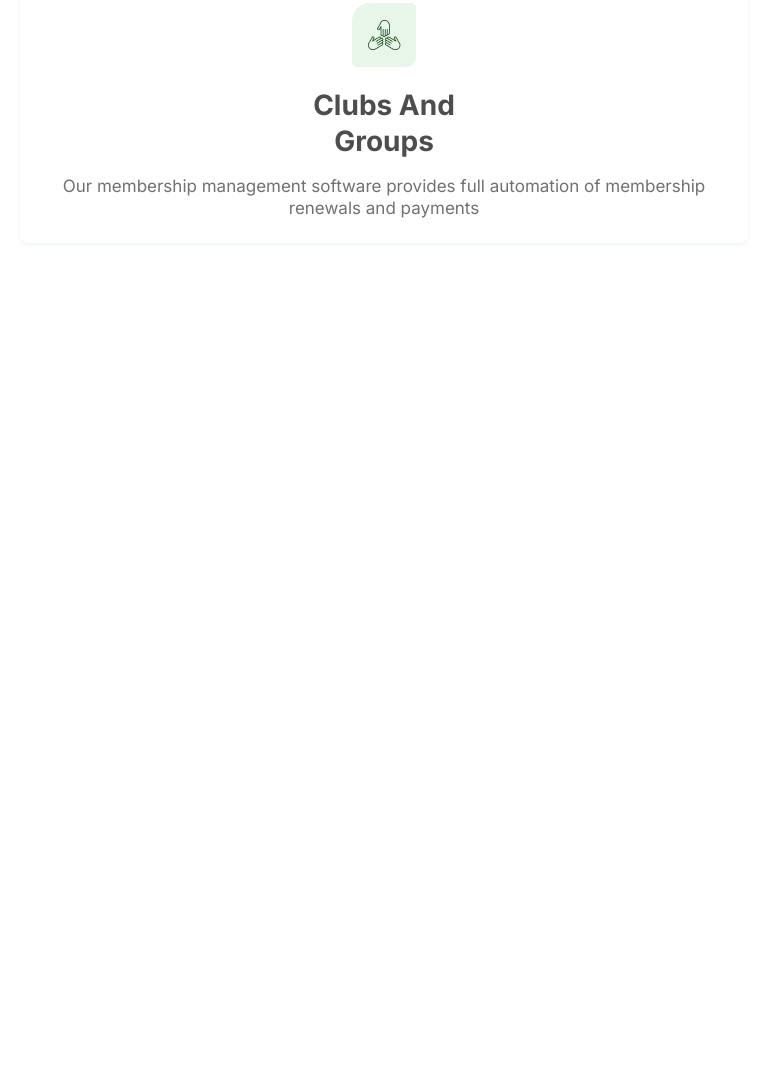
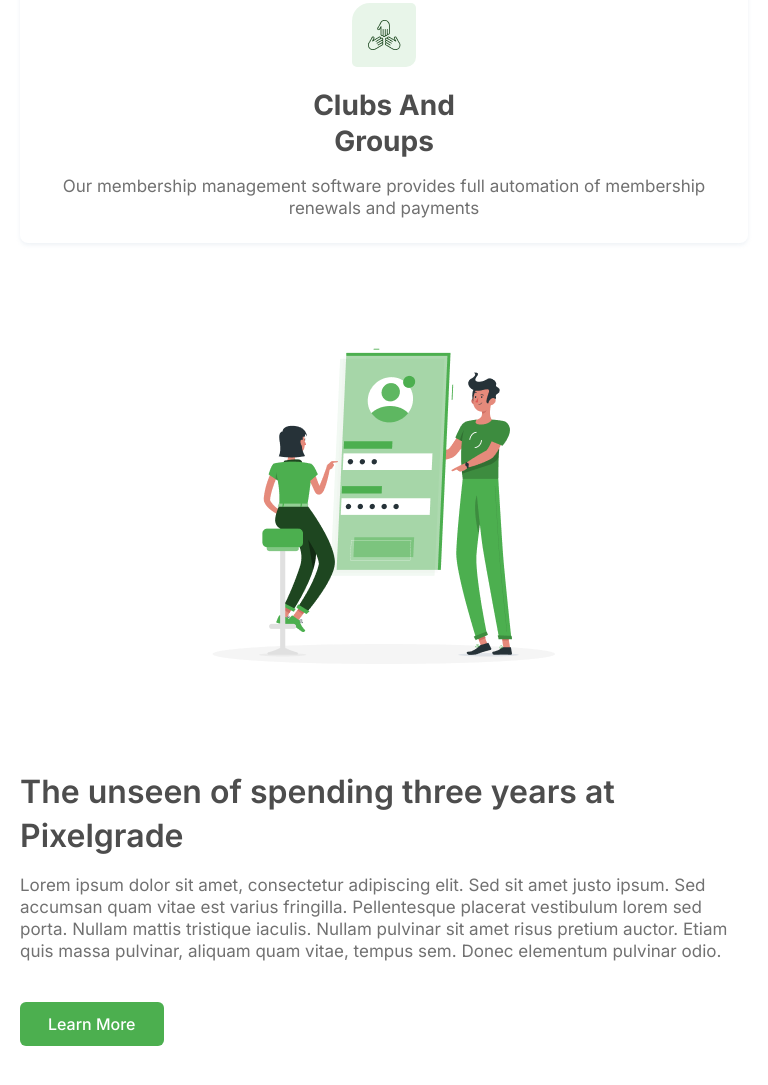
Before and after one commit to faisal-hdev/nexcent-2024, a plain HTML site: page index.html in a window 768 px wide. Shown: the part 2102-3187 px from the top of the page. Before the commit the page ends 2405 px from the top, so only its background shows below. Drawn offline with Linux system fonts and the light colour scheme.

Commit message:
Added Unseen section created and responsive for tow device

```diff
--- a/css-file/style.css
+++ b/css-file/style.css
@@ -184,16 +184,39 @@ header {
   margin: 16px 0;
 }
 
+.unseen-container {
+  gap: 50px;
+  display: flex;
+  padding: 50px 0;
+  align-items: center;
+  justify-content: space-between;
+}
+
+.unseen-img {
+  max-width: 100%;
+}
+
+.unseen-text-content {
+  text-align: left;
+}
+
+.unseen-description-text {
+  margin-top: 16px;
+  margin-bottom: 40px;
+}
+
 /* ========== Responsive media queries ========== */
 @media screen and (min-width: 576px) and (max-width: 960px) {
   .banner,
-  .client-card-container {
+  .client-card-container,
+  .unseen-container {
     padding: 30px;
   }
 
   nav,
   .client-card-container,
-  .banner {
+  .banner,
+  .unseen-container {
     flex-direction: column;
   }
 }
@@ -201,6 +224,7 @@ header {
 @media only screen and (max-width: 768px) {
   .clients-img-content,
   .client-card-container,
+  .unseen-container,
   .banner {
     flex-direction: column;
   }
@@ -211,7 +235,8 @@ header {
   }
 
   .banner,
-  .client-card-container {
+  .client-card-container,
+  .unseen-container {
     padding: 20px;
   }
 
--- a/index.html
+++ b/index.html
@@ -47,6 +47,7 @@
         <p class="short-description">
           We have been working with some Fortune 500+ clients
         </p>
+        <!-- Clients images here -->
         <div class="clients-img-content">
           <img src="./assets/clients-images/Logo.png" alt="" />
           <img src="./assets/clients-images/Logo (1).png" alt="" />
@@ -61,6 +62,7 @@
           in a single system
         </h3>
         <p style="margin-top: 12px">Who is Nextcent suitable for?</p>
+        <!-- Three Card here -->
         <div class="client-card-container">
           <div class="card">
             <img src="./assets/community-images/Icon.png" alt="" />
@@ -71,7 +73,7 @@
             </p>
           </div>
           <div class="card">
-            <img src="./assets/community-images/Icon (2).png" alt="" />
+            <img src="./assets/community-images/Icon (1).png" alt="" />
             <h3 class="card-title">National Associations</h3>
             <p>
               Our membership management software provides full automation of
@@ -90,6 +92,26 @@
             </p>
           </div>
         </div>
+        <!-- Unseen of spending -->
+        <div class="unseen-container">
+          <div class="unseen-img">
+            <img src="./assets/Frame 35.png" alt="" />
+          </div>
+          <div class="unseen-text-content">
+            <h2 class="section-title">
+              The unseen of spending three years at Pixelgrade
+            </h2>
+            <p class="unseen-description-text">
+              Lorem ipsum dolor sit amet, consectetur adipiscing elit. Sed sit
+              amet justo ipsum. Sed accumsan quam vitae est varius fringilla.
+              Pellentesque placerat vestibulum lorem sed porta. Nullam mattis
+              tristique iaculis. Nullam pulvinar sit amet risus pretium auctor.
+              Etiam quis massa pulvinar, aliquam quam vitae, tempus sem. Donec
+              elementum pulvinar odio.
+            </p>
+            <button class="primary-btn">Learn More</button>
+          </div>
+        </div>
       </section>
     </main>
   </body>
```
